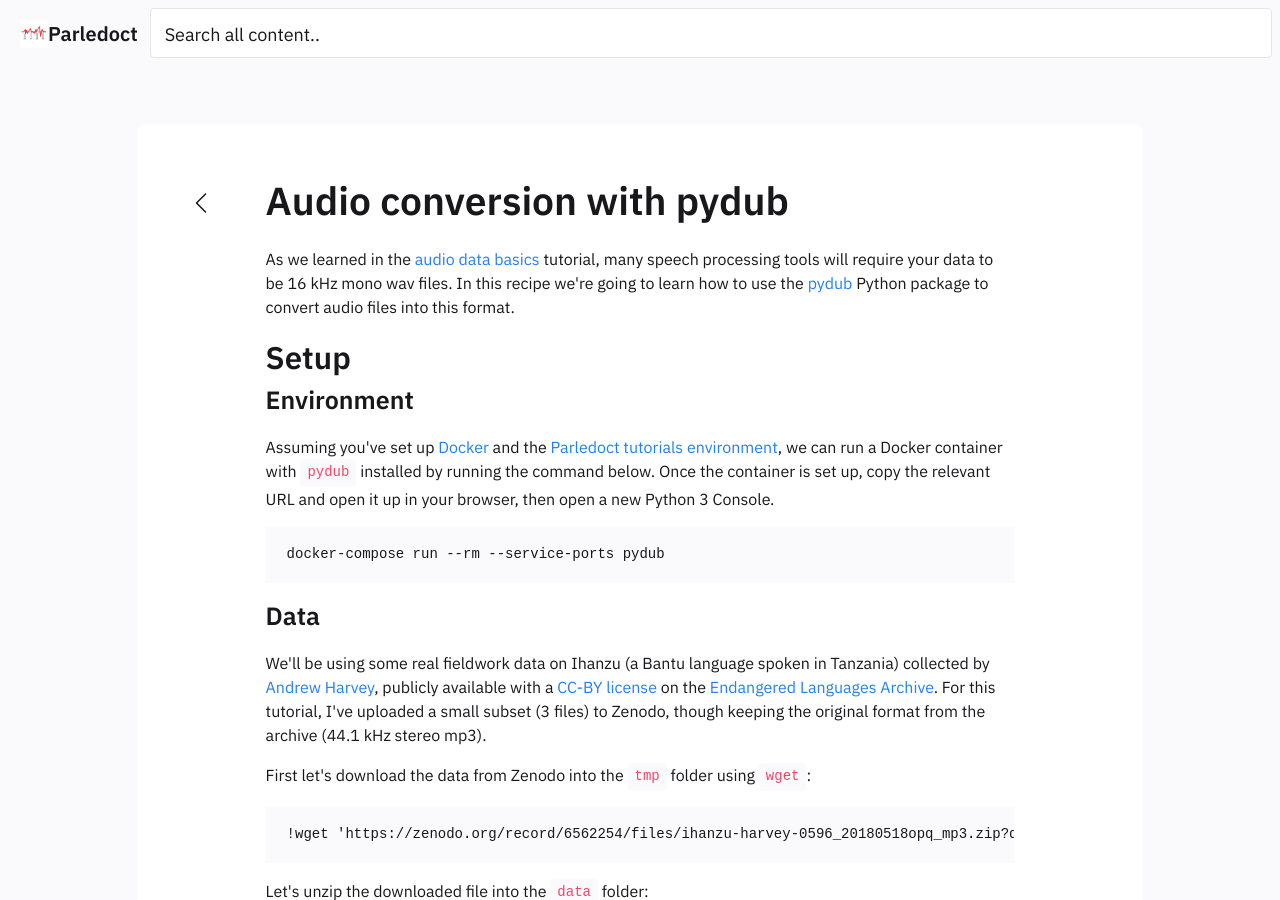
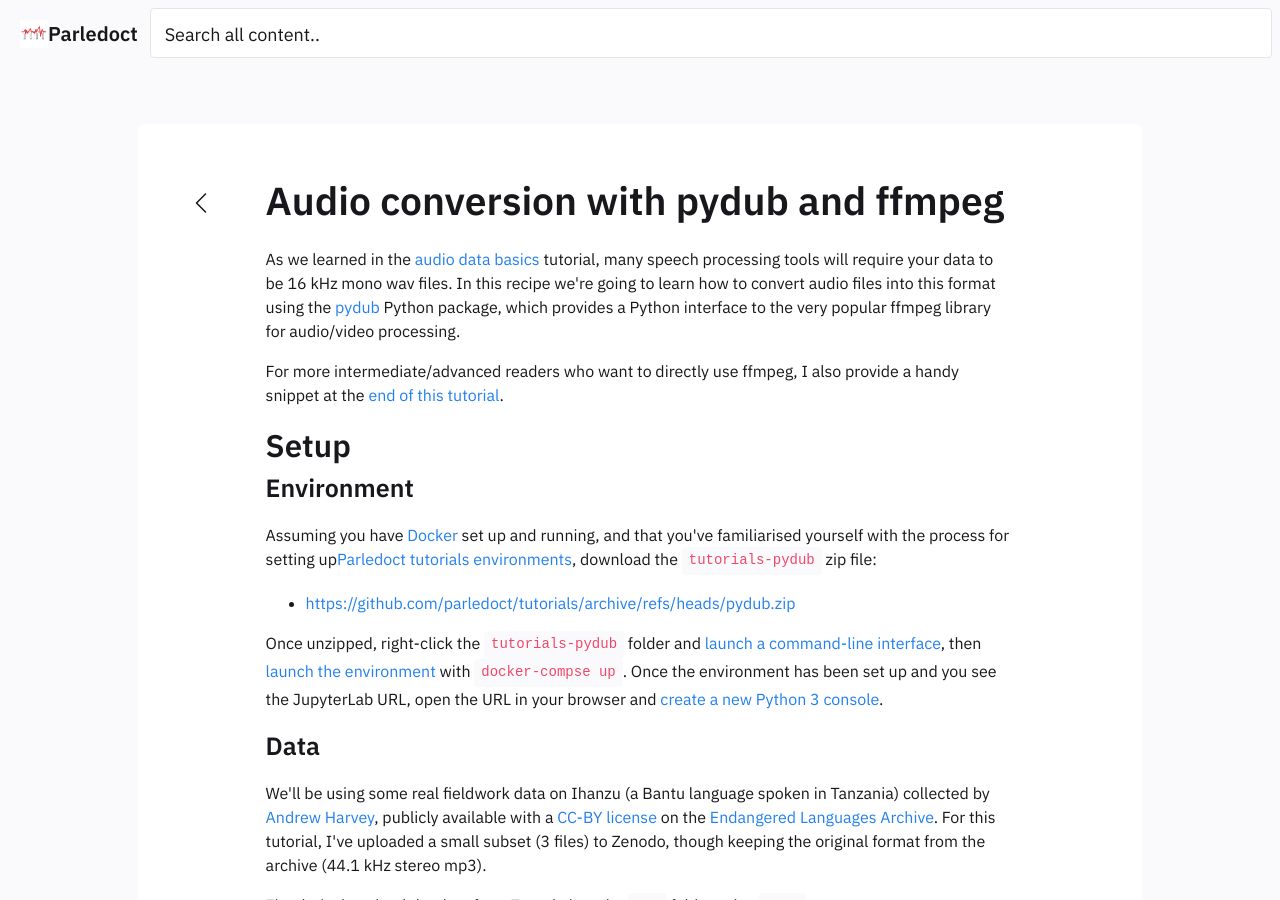
Before and after one commit to parledoct/parledoct.github.io, a Jekyll site: the page built from _notes/Public/recipes/audio-conversion-pydub.md, in a window 1280 px wide and 900 px high. Built offline with Jekyll 4.4.1, drawn with Linux system fonts in a browser that asks for light colours; some of the changed text lies outside the part shown.

Commit message:
Update pydub tutorial

```diff
--- a/_notes/Public/recipes/audio-conversion-pydub.md
+++ b/_notes/Public/recipes/audio-conversion-pydub.md
@@ -1,20 +1,22 @@
 ---
-title : Audio conversion with pydub
+title : Audio conversion with pydub and ffmpeg
 notetype : feed
 date : 18-05-2022
 ---
 
-As we learned in the [audio data basics](#to-do) tutorial, many speech processing tools will require your data to be 16 kHz mono wav files. In this recipe we're going to learn how to use the [pydub](https://github.com/jiaaro/pydub) Python package to convert audio files into this format.
+As we learned in the [audio data basics](#to-do) tutorial, many speech processing tools will require your data to be 16 kHz mono wav files. In this recipe we're going to learn how to convert audio files into this format using the [pydub](https://github.com/jiaaro/pydub) Python package, which provides a Python interface to the very popular ffmpeg library for audio/video processing.
+
+For more intermediate/advanced readers who want to directly use ffmpeg, I also provide a handy snippet at the [end of this tutorial](#shell-advanced).
 
 ## Setup
 
 ### Environment
 
-Assuming you've set up [Docker](environment-setup-with-docker) and the [Parledoct tutorials environment](parledoct-tutorials-environment), we can run a Docker container with `pydub` installed by running the command below. Once the container is set up, copy the relevant URL and open it up in your browser, then open a new Python 3 Console.
+Assuming you have [Docker](environment-setup-with-docker) set up and running, and that you've familiarised yourself with the process for setting up[Parledoct tutorials environments](parledoct-tutorials-environment), download the `tutorials-pydub` zip file:
 
-<pre>
-docker-compose run --rm --service-ports pydub
-</pre>
+- [https://github.com/parledoct/tutorials/archive/refs/heads/pydub.zip](https://github.com/parledoct/tutorials/archive/refs/heads/pydub.zip)
+
+Once unzipped, right-click the `tutorials-pydub` folder and [launch a command-line interface](parledoct-tutorials-environment#launch-command-line-interface-at-folder), then [launch the environment](parledoct-tutorials-environment#launch-environment) with `docker-compse up`. Once the environment has been set up and you see the JupyterLab URL, open the URL in your browser and [create a new Python 3 console](jupyterlab-basics#your-first-python-command).
 
 ### Data
 
@@ -69,7 +71,11 @@ audio_data = audio_data.set_channels(1)
 audio_data.export("data/20180518o_16khz-mono.wav", format="wav")
 </pre>
 
+If you navigate to the `tutorials-pydub/data` folder on your computer (e.g. in Finder or File Explorer), you will see the exported `20180518o_16khz-mono.wav` file there.
+
 #### Convert all files in a folder
+
+##### Python
 
 The following script uses the `glob` package to find all files ending with `mp3` in the `data` folder then applies the recipe above to each of those files. For this tutorial, I've intentionally named the exported files with a `_16khz-mono` suffix, as not to unintentionally over-write any .wav files that may be present (so those who do want this behaviour can modify the script as you need).
 
@@ -94,3 +100,25 @@ for input_file in glob.glob("data/*.mp3"):
     # Export audio to file
     audio_data.export(output_file, format="wav")
 </pre>
+
+##### Shell (advanced)
+
+The following 1-line shell script performs the same task as the Python script above (remember to prefix `!` if you're using the Python 3 Console to execute a shell command).
+
+<pre>
+find data -name "*.mp3" | parallel ffmpeg -y -i {} -ar 16000 -ac 1 {.}_16khz-mono.wav
+</pre>
+
+While it is more concise, it assumes some familiarity with how the `find`, `parallel` and `ffmpeg` shell commands work. Let's break it down.
+
+- `find data -name "*.mp3"` Creates a list of all mp3 files in the data folder which is then passed to `parallel` via the pipe `|`
+- `parallel` will execute the command that follows (e.g. `ffmpeg`) in parallel, which means for example if you have a multi-core CPU it can process multiple files simultaneously (you can limit how many simultaneous jobs happen with `-j`, e.g. `parallel -j 2`)
+- `ffmpeg` takes an input file specified by `-i`, the output sample rate is specified by `-ar`, the number of channels by `-ac`, and `-y` specifies that existing files should be overwritten. Without parallel, you would typically write for example
+
+    <pre>
+    ffmpeg -i data/20180518o.mp3 -ar 16000 -ac 1 data/20180518o_16khz-mono.wav
+    </pre>
+
+    - The `{}` and `{.}` are represent replacement strings, which is a functionality provided by `parallel` (see [documentation](https://www.gnu.org/software/parallel/parallel_tutorial.html#replacement-strings)).
+        - `{}`: the original input path, e.g. `data/20180518o.mp3`
+        - `{.}`: the path without the extension, e.g. `data/20180518o`
```
Also changed, not shown: _notes/Public/recipes/parledoct-tutorials-environment.md (+1 -1 lines).
